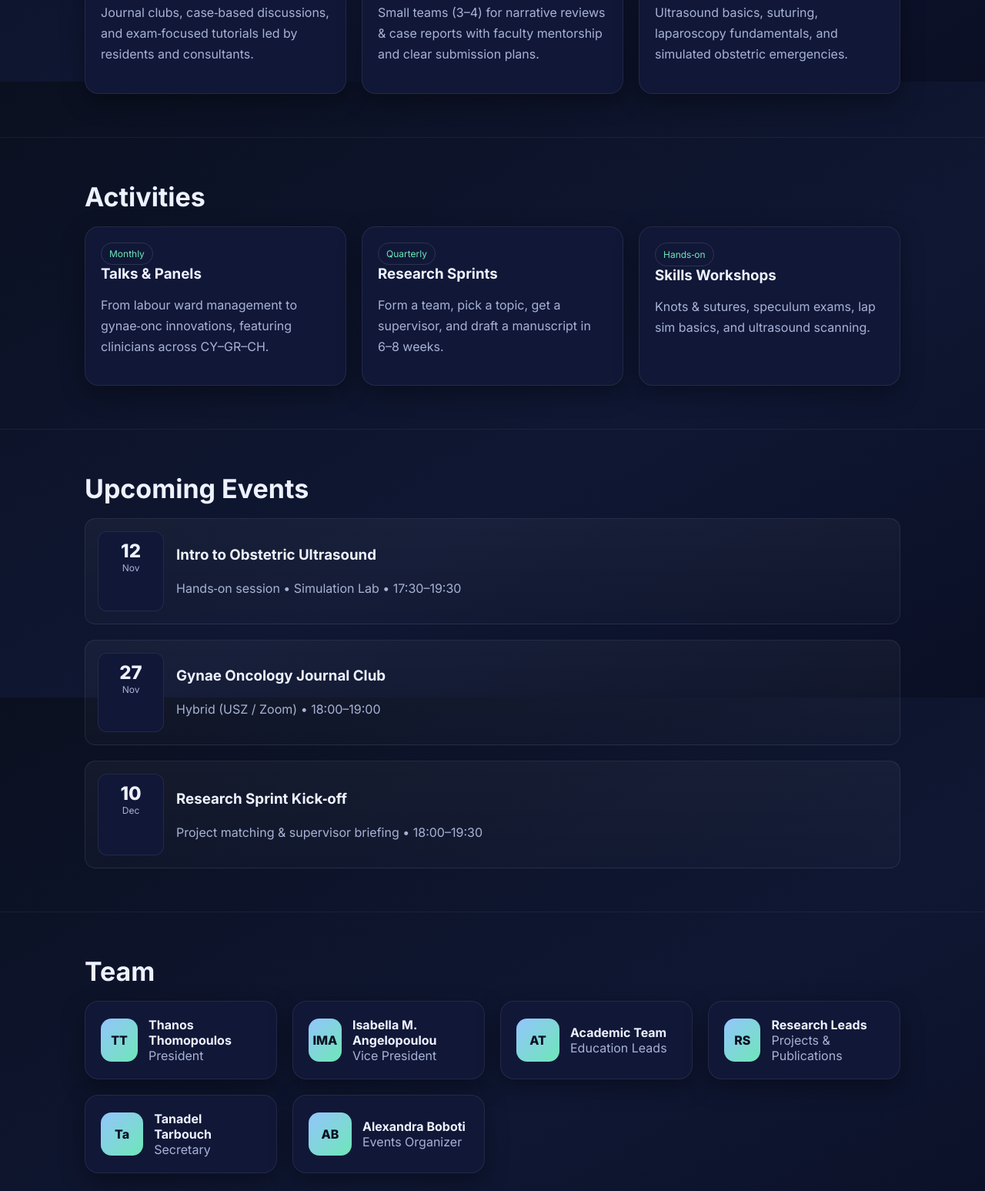
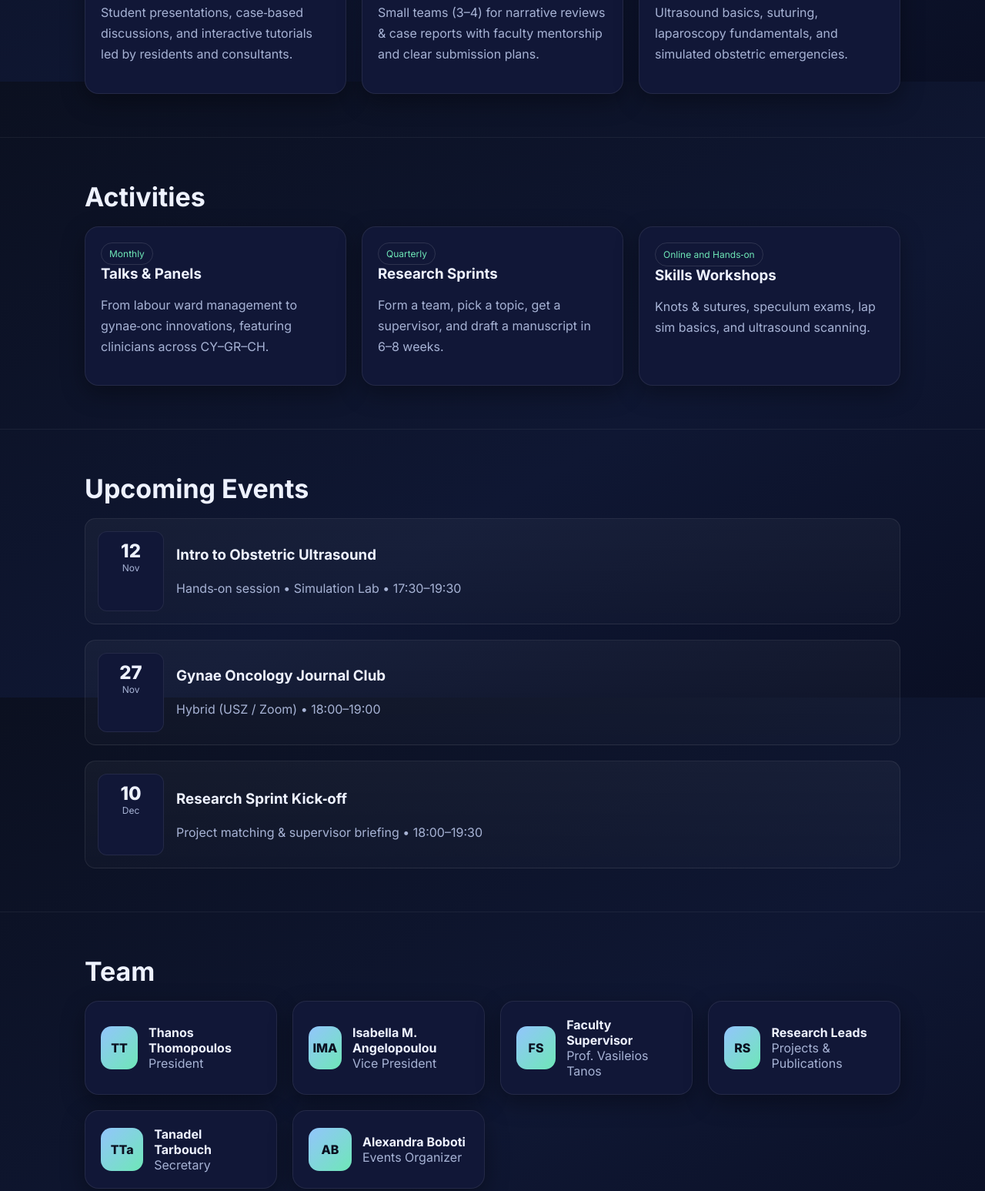
Before and after one commit to thqnosthom/unic-obgyn-society, a plain HTML site: page index.html in a window 1280 px wide. Shown: the part 694-2241 px from the top of the page at 77% size. Drawn offline with Linux system fonts and the light colour scheme.

Commit message:
Update index.html

```diff
--- a/index.html
+++ b/index.html
@@ -124,7 +124,7 @@
           there’s a place here for you.
         </p>
         <div class="grid cols-3" style="margin-top:20px">
-          <div class="card"><h3>Education</h3><p>Journal clubs, case‑based discussions, and exam‑focused tutorials led by residents and consultants.</p></div>
+          <div class="card"><h3>Education</h3><p> Student presentations, case‑based discussions, and interactive tutorials led by residents and consultants.</p></div>
           <div class="card"><h3>Research</h3><p>Small teams (3–4) for narrative reviews &amp; case reports with faculty mentorship and clear submission plans.</p></div>
           <div class="card"><h3>Skills</h3><p>Ultrasound basics, suturing, laparoscopy fundamentals, and simulated obstetric emergencies.</p></div>
         </div>
@@ -146,7 +146,7 @@
             <p>Form a team, pick a topic, get a supervisor, and draft a manuscript in 6–8 weeks.</p>
           </div>
           <div class="card">
-            <span class="tag">Hands‑on</span>
+            <span class="tag">Online and Hands‑on</span>
             <h3>Skills Workshops</h3>
             <p>Knots &amp; sutures, speculum exams, lap sim basics, and ultrasound scanning.</p>
           </div>
@@ -191,9 +191,9 @@
           <!-- Replace initials with photos if desired -->
           <div class="card person"><div class="avatar">TT</div><div><strong>Thanos Thomopoulos</strong><br><span style="color:var(--muted)">President</span></div></div>
           <div class="card person"><div class="avatar">IMA</div><div><strong>Isabella M. Angelopoulou</strong><br><span style="color:var(--muted)">Vice President</span></div></div>
-          <div class="card person"><div class="avatar">AT</div><div><strong>Academic Team</strong><br><span style="color:var(--muted)">Education Leads</span></div></div>
+          <div class="card person"><div class="avatar">FS</div><div><strong>Faculty Supervisor</strong><br><span style="color:var(--muted)">Prof. Vasileios Tanos</span></div></div>
           <div class="card person"><div class="avatar">RS</div><div><strong>Research Leads</strong><br><span style="color:var(--muted)">Projects &amp; Publications</span></div></div>
-          <div class="card person"><div class="avatar">Ta</div><div><strong>Tanadel Tarbouch</strong><br><span style="color:var(--muted)">Secretary</span></div></div>
+          <div class="card person"><div class="avatar">TTa</div><div><strong>Tanadel Tarbouch</strong><br><span style="color:var(--muted)">Secretary</span></div></div>
           <div class="card person"><div class="avatar">AB</div><div><strong>Alexandra Boboti</strong><br><span style="color:var(--muted)">Events Organizer</span></div></div>
         </div>
       </div>
```
